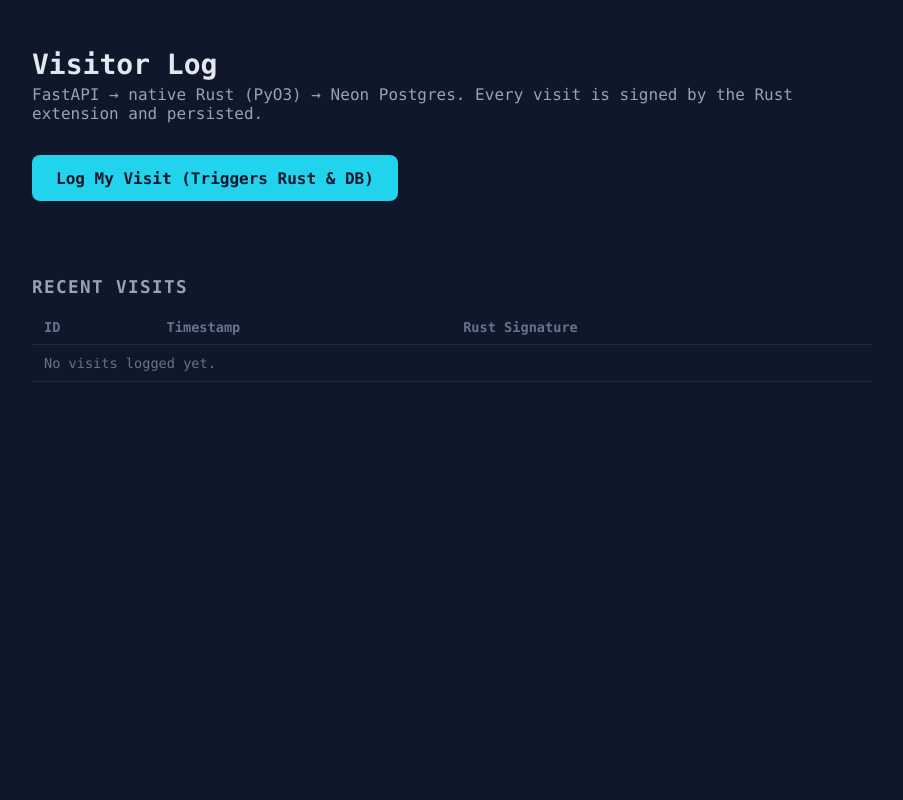
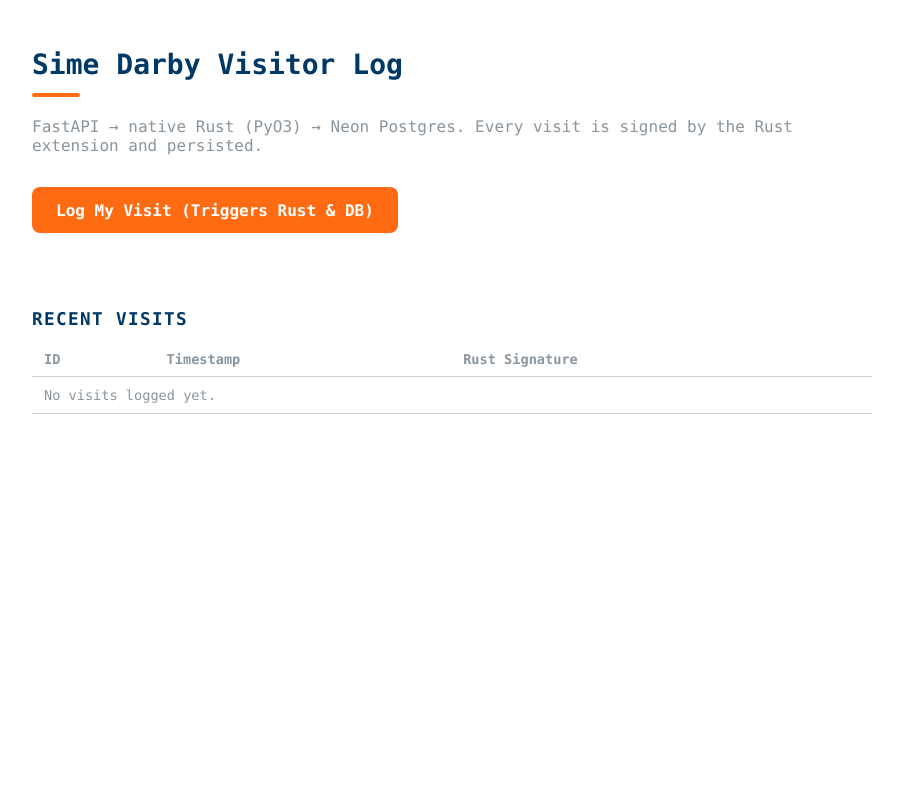
Before and after one commit to lhldev/simedarby-hackathon, a FastAPI app: page / in a window 1280 px wide. Shown: the whole page, without its empty margins (188-1091 px from the left). Run offline with FastAPI, Linux system fonts and the light colour scheme; data that the repository does not hold is empty.

Commit message:
Added sime darby theme

```diff
--- a/app/core/config.py
+++ b/app/core/config.py
@@ -4,8 +4,10 @@ from pydantic_settings import BaseSettings, SettingsConfigDict
 class Settings(BaseSettings):
     model_config = SettingsConfigDict(env_file=".env", extra="ignore")
 
-    app_name: str = "Hackathon Starter"
-    database_url: str = "postgresql+psycopg://user:password@localhost:5432/hackathon"
+    app_name: str = "Sime Darby Hackathon"
+    database_url: str = (
+        "postgresql+psycopg://user:password@localhost:5432/simedarby_hackathon"
+    )
 
 
 settings = Settings()
--- a/app/main.py
+++ b/app/main.py
@@ -5,7 +5,7 @@ from fastapi.templating import Jinja2Templates
 
 from app.api.main import api_router
 
-app = FastAPI(title="Hackathon Starter")
+app = FastAPI(title="Sime Darby Hackathon")
 
 app.include_router(api_router)
 
--- a/app/web/templates/index.html
+++ b/app/web/templates/index.html
@@ -3,11 +3,32 @@
   <head>
     <meta charset="utf-8" />
     <meta name="viewport" content="width=device-width, initial-scale=1" />
-    <title>Visitor Log</title>
+    <title>Sime Darby Hackathon — Visitor Log</title>
     <link rel="icon" href="/static/favicon.ico" />
+    <!--
+      Sime Darby brand theme.
+      Palette derived from the official Sime identity (github: simedarby.com):
+        Primary navy    #003866
+        Deep navy       #001D33
+        Accent orange   #FF6B12
+      Supporting neutrals mirror the Sime web theme.
+    -->
     <style>
       :root {
-        color-scheme: light dark;
+        color-scheme: light;
+
+        /* Sime Darby brand palette */
+        --sime-navy: #003866;
+        --sime-navy-dark: #001d33;
+        --sime-orange: #ff6b12;
+        --sime-orange-dark: #d9550b;
+
+        /* Neutrals */
+        --sime-ink: #182b3a;
+        --sime-muted: #8b959d;
+        --sime-surface: #ffffff;
+        --sime-surface-2: #f2f2f2;
+        --sime-border: #cfcfcf;
       }
       * {
         box-sizing: border-box;
@@ -15,8 +36,8 @@
       body {
         margin: 0;
         font-family: ui-monospace, SFMono-Regular, Menlo, Consolas, monospace;
-        background: #0f172a;
-        color: #e2e8f0;
+        background: var(--sime-surface);
+        color: var(--sime-ink);
         min-height: 100vh;
       }
       main {
@@ -27,14 +48,24 @@
       h1 {
         font-size: 1.75rem;
         margin: 0 0 0.25rem;
+        color: var(--sime-navy);
+      }
+      h1::after {
+        content: "";
+        display: block;
+        width: 3rem;
+        height: 4px;
+        margin-top: 0.75rem;
+        background: var(--sime-orange);
+        border-radius: 2px;
       }
       .sub {
-        color: #94a3b8;
-        margin: 0 0 2rem;
+        color: var(--sime-muted);
+        margin: 1.25rem 0 2rem;
       }
       button {
-        background: #22d3ee;
-        color: #0f172a;
+        background: var(--sime-orange);
+        color: var(--sime-surface);
         border: 0;
         border-radius: 8px;
         padding: 0.85rem 1.5rem;
@@ -43,7 +74,7 @@
         cursor: pointer;
       }
       button:hover {
-        background: #67e8f9;
+        background: var(--sime-orange-dark);
       }
       button:disabled {
         opacity: 0.5;
@@ -52,12 +83,12 @@
       #status {
         margin: 1rem 0 0;
         min-height: 1.25rem;
-        color: #fbbf24;
+        color: var(--sime-navy);
       }
       h2 {
         margin: 2.5rem 0 0.75rem;
         font-size: 1.1rem;
-        color: #94a3b8;
+        color: var(--sime-navy);
         text-transform: uppercase;
         letter-spacing: 0.08em;
       }
@@ -70,25 +101,25 @@
       td {
         text-align: left;
         padding: 0.6rem 0.75rem;
-        border-bottom: 1px solid #1e293b;
+        border-bottom: 1px solid var(--sime-border);
         vertical-align: top;
       }
       th {
-        color: #64748b;
+        color: var(--sime-muted);
         font-weight: 600;
       }
       td.sig {
-        color: #22d3ee;
+        color: var(--sime-orange);
         word-break: break-all;
       }
       .empty {
-        color: #64748b;
+        color: var(--sime-muted);
       }
     </style>
   </head>
   <body>
     <main>
-      <h1>Visitor Log</h1>
+      <h1>Sime Darby Visitor Log</h1>
       <p class="sub">
         FastAPI &rarr; native Rust (PyO3) &rarr; Neon Postgres. Every visit is
         signed by the Rust extension and persisted.
--- a/pyproject.toml
+++ b/pyproject.toml
@@ -1,5 +1,5 @@
 [project]
-name = "hackathon-starter"
+name = "simedarby-hackathon"
 version = "0.1.0"
 description = "FastAPI + Neon Postgres + Native Rust Extension."
 readme = "README.md"
```
Also changed, not shown: AGENTS.md (+1 -0 lines), README.md, 1 other file.
